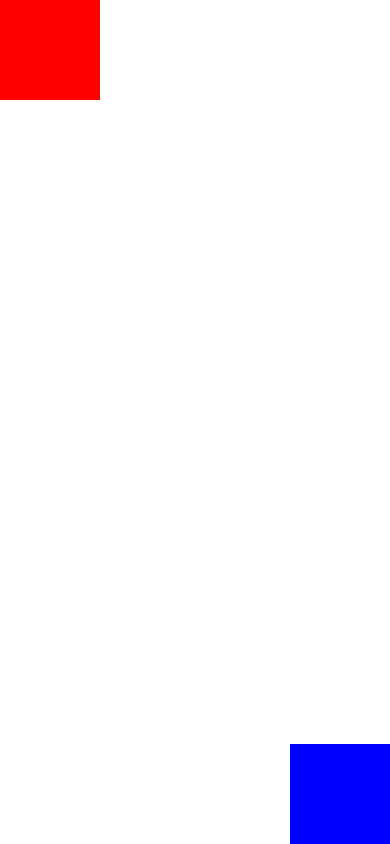
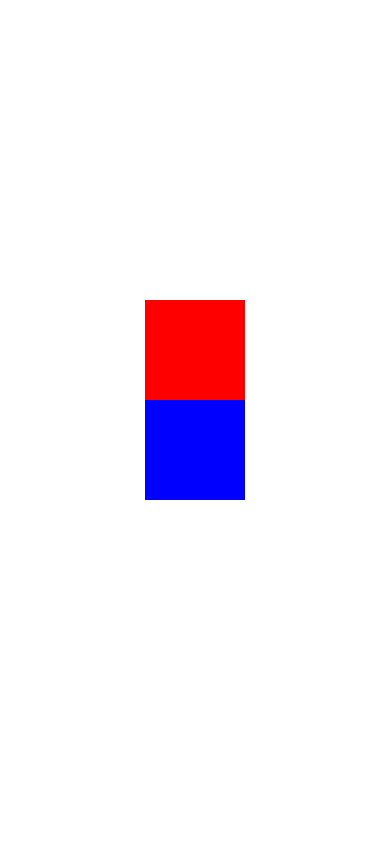
Before and after one commit to muhriswan321/105841104821-Riswan-labweb, a React Native app: screen / in a window 390 px wide. Built offline with nearby package versions, Linux system fonts and the light colour scheme.

Commit message:
Box View

```diff
--- a/App.js
+++ b/App.js
@@ -7,9 +7,11 @@ const App = () => {
       //justifyContent=>baris
       //alignItems=>kolom
       flex: 1,
+      marginTop: 300
       }}>
       <View style={{
-        flex:1,justifyContent: 'flex-start', alignItems: 'flex-start',
+        //flex: 1,
+        justifyContent: 'center', alignItems: 'center',
       }}>
       <View style={{
         width: 100, height: 100, backgroundColor: 'red',
@@ -17,7 +19,8 @@ const App = () => {
       </View>
       </View>
       <View style={{
-        flex: 1, justifyContent: 'flex-end', alignItems: 'flex-end',
+        //flex: 1,
+        justifyContent: 'center', alignItems: 'center',
       }}>
       <View style={{
         width: 100, height: 100, backgroundColor: 'blue',
```
